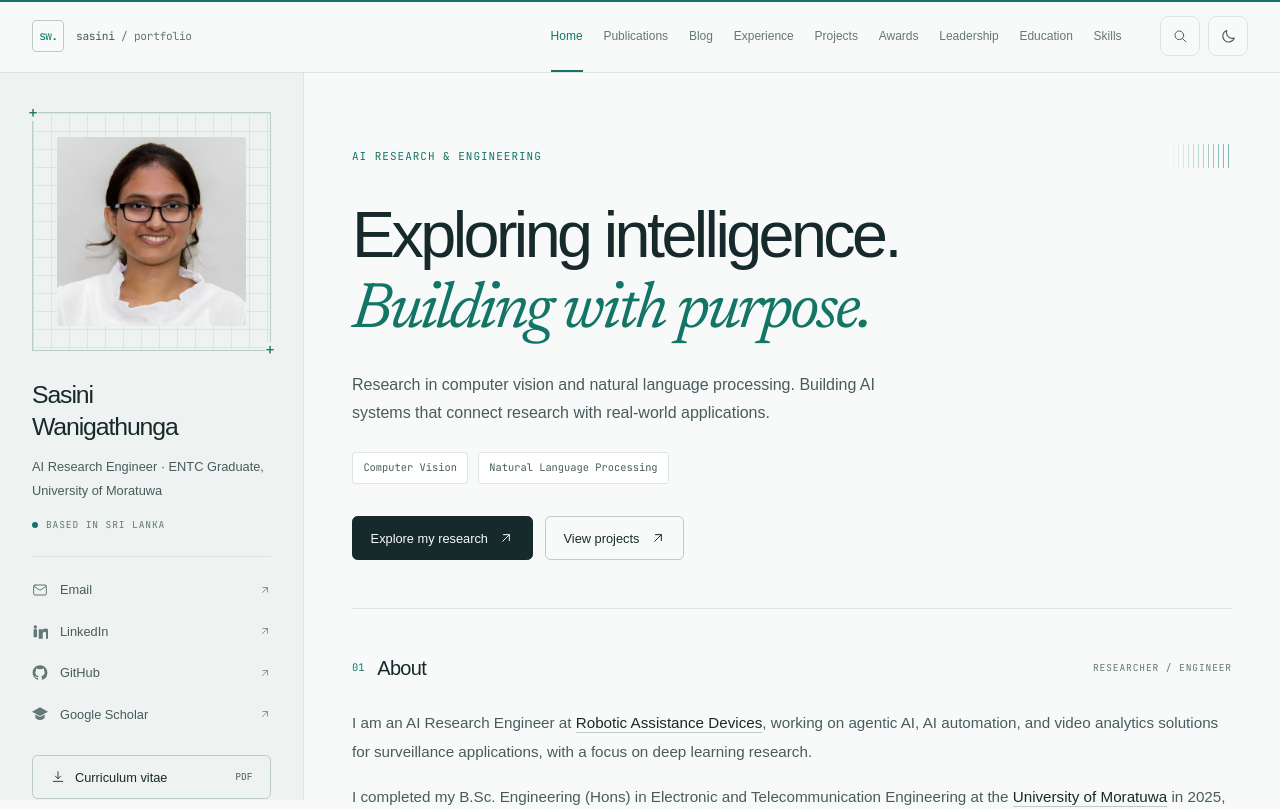
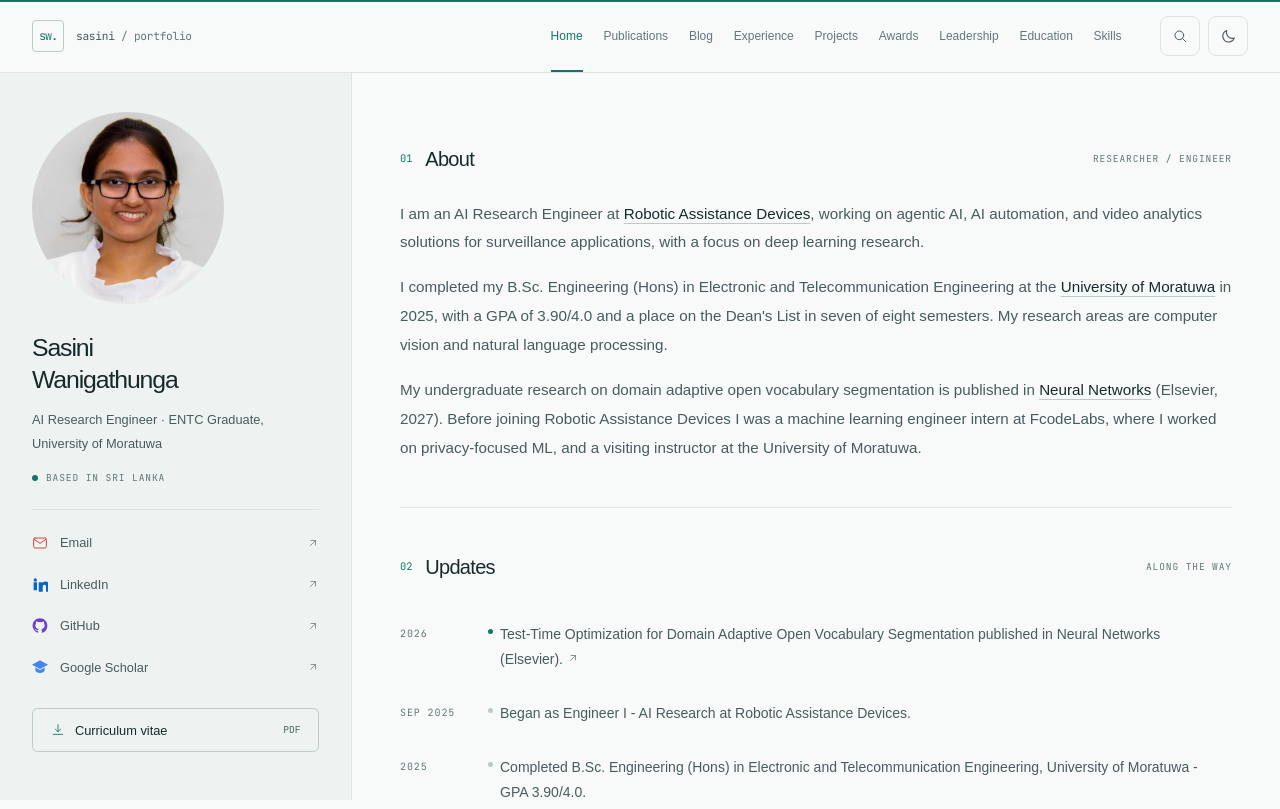
Before and after one commit to SasiniWanigathunga/sasiniwanigathunga, a Next.js app: page / in a window 1280 px wide. Shown: the top 809 px of the page. Built offline with nearby package versions, Linux system fonts and the light colour scheme; a web font is replaced by a local one.

Commit message:
some changes to the design

```diff
--- a/app/globals.css
+++ b/app/globals.css
@@ -13,7 +13,7 @@
   --c-accent-soft: #e6f2ed;
   --c-shadow: 23 42 43;
   --c-veil: rgb(15 30 30 / 0.4);
-  --rail-w: 19rem;
+  --rail-w: 22rem;
   --seg-1: var(--c-accent);
   --seg-2: var(--c-hairline-strong);
   --seg-3: var(--c-muted);
@@ -23,18 +23,18 @@
 }
 
 [data-theme="dark"] {
-  --c-paper: #10191c;
-  --c-paper-2: #172327;
-  --c-surface: #1b292d;
-  --c-ink: #e6eeeb;
-  --c-ink-2: #b4c5c2;
-  --c-muted: #8ba4a0;
-  --c-hairline: #2a3c3e;
-  --c-hairline-strong: #425f5d;
+  --c-paper: #101a30;
+  --c-paper-2: #15213b;
+  --c-surface: #1b2a47;
+  --c-ink: #e9effa;
+  --c-ink-2: #bdcbe3;
+  --c-muted: #91a4c4;
+  --c-hairline: #2a3c60;
+  --c-hairline-strong: #405781;
   --c-accent: #83cfba;
-  --c-accent-soft: #203b35;
-  --c-shadow: 0 8 10;
-  --c-veil: rgb(4 12 15 / 0.7);
+  --c-accent-soft: #20374b;
+  --c-shadow: 4 9 22;
+  --c-veil: rgb(5 10 25 / 0.7);
   color-scheme: dark;
 }
 
@@ -166,40 +166,15 @@
   }
 
   .profile-portrait {
-    position: relative;
-    width: 100%;
-    padding: 1.5rem;
-    border: 1px solid var(--c-hairline-strong);
-    background-image: linear-gradient(var(--c-hairline) 1px, transparent 1px), linear-gradient(90deg, var(--c-hairline) 1px, transparent 1px);
-    background-size: 18px 18px;
-  }
-
-  .profile-portrait::before, .profile-portrait::after {
-    content: "+";
-    position: absolute;
-    font-family: var(--font-mono);
-    font-size: 1rem;
-    color: var(--c-accent);
-    line-height: 1;
-    background: var(--c-paper-2);
-  }
-
-  .profile-portrait::before {
-    top: -0.5rem;
-    left: -0.3rem;
-  }
-
-  .profile-portrait::after {
-    bottom: -0.5rem;
-    right: -0.3rem;
+    width: min(100%, 12rem);
+    border-radius: 50%;
   }
 
   .profile-portrait img {
     aspect-ratio: 1;
     width: 100%;
     object-fit: cover;
-    border-radius: 2px;
-    filter: saturate(0.78);
+    border-radius: 50%;
   }
 
   .profile-link {
@@ -250,57 +225,6 @@
     border-color: var(--c-accent);
   }
 
-  .hero {
-    position: relative;
-    padding-block: 1rem 3rem;
-  }
-
-  .hero h1 {
-    max-width: 48rem;
-    font-size: var(--text-display);
-    line-height: 1.08;
-    letter-spacing: -0.055em;
-  }
-
-  .hero h1 em {
-    font-family: var(--font-serif);
-    font-weight: 400;
-    color: var(--c-accent);
-    letter-spacing: -0.045em;
-  }
-
-  .hero-topline {
-    display: flex;
-    align-items: center;
-    justify-content: space-between;
-    gap: 1rem;
-    padding-bottom: 2rem;
-  }
-
-  .hero-marker {
-    height: 1.5rem;
-    width: 4rem;
-    opacity: 0.55;
-    background: repeating-linear-gradient(90deg, var(--c-accent) 0 1px, transparent 1px 5px);
-    mask-image: linear-gradient(90deg, transparent, black);
-  }
-
-  .research-tags {
-    display: flex;
-    flex-wrap: wrap;
-    gap: 0.6rem;
-  }
-
-  .research-tags span {
-    border: 1px solid var(--c-hairline);
-    border-radius: 3px;
-    background: var(--c-surface);
-    padding: 0.45rem 0.65rem;
-    font-family: var(--font-mono);
-    font-size: 0.65rem;
-    color: var(--c-ink-2);
-  }
-
   .section-heading {
     display: flex;
     align-items: baseline;
@@ -310,7 +234,7 @@
     margin-bottom: 1.6rem;
   }
 
-  .section-heading h2 {
+  .section-heading :is(h1, h2) {
     display: flex;
     align-items: center;
     gap: 0.8rem;
@@ -459,7 +383,6 @@
       gap: 0 1.25rem;
     }
     .profile-inline .profile-portrait {
-      padding: 0.4rem;
       align-self: start;
       grid-row: 1 / 3;
     }
--- a/app/layout.tsx
+++ b/app/layout.tsx
@@ -74,7 +74,7 @@ export const metadata: Metadata = {
 export const viewport: Viewport = {
   themeColor: [
     { media: "(prefers-color-scheme: light)", color: "#f8faf9" },
-    { media: "(prefers-color-scheme: dark)", color: "#10191c" },
+    { media: "(prefers-color-scheme: dark)", color: "#101a30" },
   ],
   width: "device-width",
   initialScale: 1,
--- a/components/home/About.tsx
+++ b/components/home/About.tsx
@@ -1,30 +1,47 @@
-import Link from "next/link";
-import { about, links, profile } from "@/lib/content";
-import { ArrowUpRight } from "@/components/ui/icons";
+import { about, links } from "@/lib/content";
 import { Reveal } from "@/components/ui/Reveal";
 import { SectionHeading } from "@/components/ui/SectionHeading";
 
 function withLink(text: string, key: keyof typeof links, label: string) {
   const [before, after] = text.split(`{${key}}`);
-  return <>{before}<a href={links[key]} target="_blank" rel="noopener noreferrer" className="link-underline text-ink underline transition-colors hover:text-accent">{label}</a>{after}</>;
+  return (
+    <>
+      {before}
+      <a
+        href={links[key]}
+        target="_blank"
+        rel="noopener noreferrer"
+        className="link-underline text-ink underline transition-colors hover:text-accent"
+      >
+        {label}
+      </a>
+      {after}
+    </>
+  );
 }
 
 export function About() {
   return (
     <div className="shell">
-      <section className="hero" aria-labelledby="intro-title">
-        <div className="hero-topline"><p className="label !text-accent">AI research & engineering</p><span aria-hidden className="hero-marker" /></div>
-        <h1 id="intro-title">Exploring intelligence.<br /><em>Building with purpose.</em></h1>
-        <p className="mt-6 max-w-xl text-base leading-[1.8] text-ink-2">Research in computer vision and natural language processing. Building AI systems that connect research with real-world applications.</p>
-        <div className="research-tags mt-6">{profile.interests.map((interest) => <span key={interest}>{interest}</span>)}</div>
-        <div className="mt-8 flex flex-wrap gap-3">
-          <Link href="/publications" className="button-primary">Explore my research<ArrowUpRight className="size-4" /></Link>
-          <Link href="/projects" className="button-secondary">View projects<ArrowUpRight className="size-4" /></Link>
+      <section id="about" className="section !border-t-0 !pt-4">
+        <SectionHeading
+          as="h1"
+          title="About"
+          index="01"
+          aside={<span className="label !text-[0.6rem]">Researcher / Engineer</span>}
+        />
+        <div className="space-y-4">
+          {about.map((paragraph, i) => (
+            <Reveal
+              as="p"
+              key={paragraph.linkKey}
+              delay={0.04 * i}
+              className="pretty text-[0.95rem] leading-[1.9] text-ink-2"
+            >
+              {withLink(paragraph.text, paragraph.linkKey, paragraph.linkText)}
+            </Reveal>
+          ))}
         </div>
-      </section>
-      <section id="about" className="section">
-        <SectionHeading title="About" index="01" aside={<span className="label !text-[0.6rem]">Researcher / Engineer</span>} />
-        <div className="space-y-4">{about.map((paragraph, i) => <Reveal as="p" key={paragraph.linkKey} delay={0.04 * i} className="pretty text-[0.95rem] leading-[1.9] text-ink-2">{withLink(paragraph.text, paragraph.linkKey, paragraph.linkText)}</Reveal>)}</div>
       </section>
     </div>
   );
--- a/components/site/ProfilePanel.tsx
+++ b/components/site/ProfilePanel.tsx
@@ -4,10 +4,10 @@ import { asset } from "@/lib/utils";
 import { ArrowUpRight, Download, Github, Linkedin, Mail, Scholar } from "@/components/ui/icons";
 
 const externalLinks = [
-  { label: "Email", href: links.email, Icon: Mail },
-  { label: "LinkedIn", href: links.linkedin, Icon: Linkedin },
-  { label: "GitHub", href: links.github, Icon: Github },
-  { label: "Google Scholar", href: links.scholar, Icon: Scholar },
+  { label: "Email", href: links.email, Icon: Mail, color: "text-[#d44638] dark:text-[#f28b82]" },
+  { label: "LinkedIn", href: links.linkedin, Icon: Linkedin, color: "text-[#0a66c2] dark:text-[#70b5f9]" },
+  { label: "GitHub", href: links.github, Icon: Github, color: "text-[#6e40c9] dark:text-[#b794f6]" },
+  { label: "Google Scholar", href: links.scholar, Icon: Scholar, color: "text-[#4285f4] dark:text-[#8ab4f8]" },
 ];
 
 export function ProfilePanelRail() {
@@ -34,16 +34,16 @@ function PanelBody() {
         <p className="profile-location label mt-4 flex items-center gap-2 !text-[0.6rem]"><span aria-hidden className="size-1.5 rounded-full bg-accent" />Based in {profile.location}</p>
       </div>
       <ul className="profile-links mt-6 border-t border-hairline pt-3">
-        {externalLinks.map(({ label, href, Icon }) => (
+        {externalLinks.map(({ label, href, Icon, color }) => (
           <li key={label}>
             <a href={href} target={href.startsWith("mailto:") ? undefined : "_blank"} rel="noopener noreferrer" className="profile-link group">
-              <Icon className="size-4 shrink-0 text-muted group-hover:text-accent" />
+              <Icon className={`size-4 shrink-0 ${color}`} />
               <span>{label}</span><ArrowUpRight className="external-arrow ml-auto size-3 text-muted" />
             </a>
           </li>
         ))}
       </ul>
-      <a href={asset(links.cv)} target="_blank" rel="noopener noreferrer" className="profile-cv button-secondary mt-5 w-full"><Download className="size-3.5" />Curriculum vitae<span className="ml-auto font-mono text-[0.6rem] text-muted">PDF</span></a>
+      <a href={asset(links.cv)} target="_blank" rel="noopener noreferrer" className="profile-cv button-secondary mt-5 w-full"><Download className="size-3.5 text-accent" />Curriculum vitae<span className="ml-auto font-mono text-[0.6rem] text-muted">PDF</span></a>
     </div>
   );
 }
--- a/components/ui/SectionHeading.tsx
+++ b/components/ui/SectionHeading.tsx
@@ -1,13 +1,21 @@
 import type { ReactNode } from "react";
 import { Reveal } from "./Reveal";
 
-type Props = { title: string; index?: string; aside?: ReactNode };
+type Props = {
+  title: string;
+  index?: string;
+  aside?: ReactNode;
+  as?: "h1" | "h2";
+};
 
-export function SectionHeading({ title, index, aside }: Props) {
+export function SectionHeading({ title, index, aside, as: Heading = "h2" }: Props) {
   return (
     <Reveal>
       <div className="section-heading">
-        <h2><span aria-hidden className="section-marker">{index ?? "/"}</span>{title}</h2>
+        <Heading>
+          <span aria-hidden className="section-marker">{index ?? "/"}</span>
+          {title}
+        </Heading>
         {aside}
       </div>
     </Reveal>
```
Also changed, not shown: 1 other file (tests, documents, lock files or other folders).
